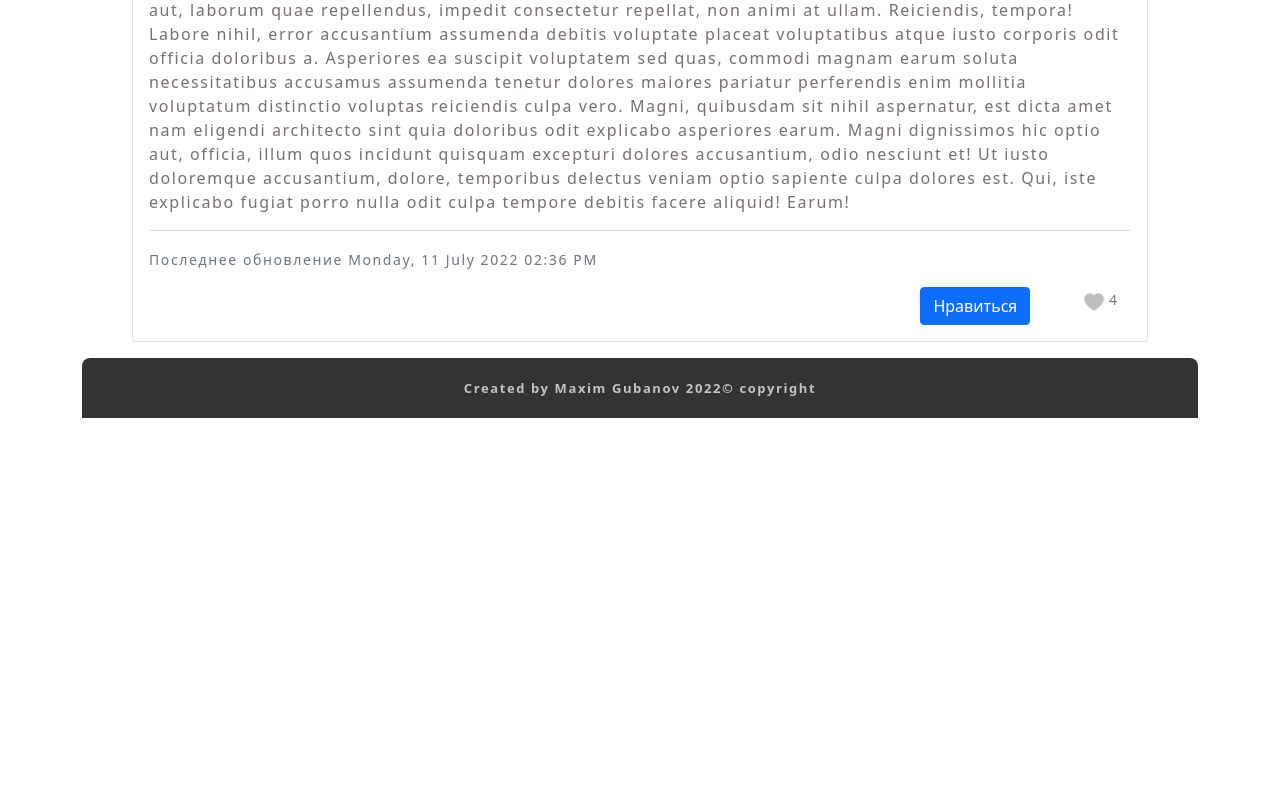
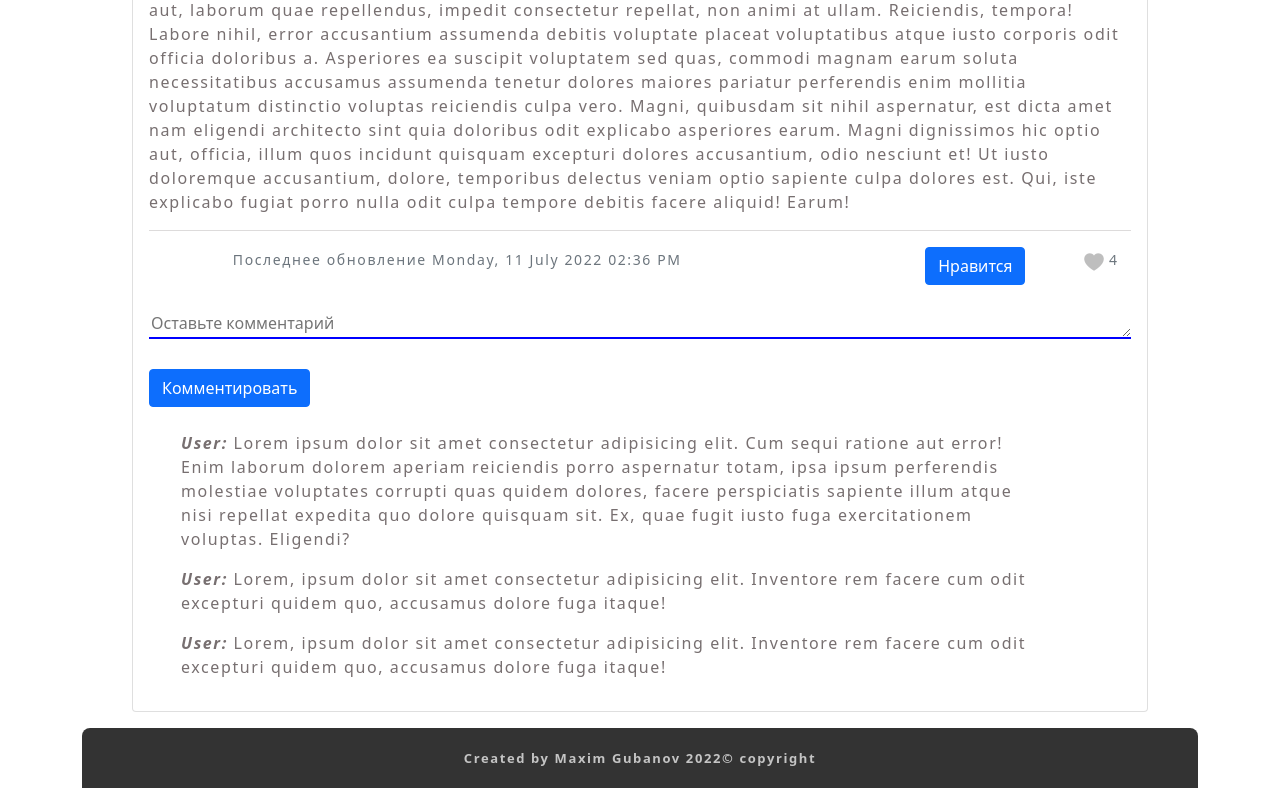
Before and after one commit to MaximGubanov/Flask_Project, a Flask app: page /post/1 in a window 1280 px wide. Shown: the part 1323-2111 px from the top of the page. Before the commit the page ends 1741 px from the top, so only its background shows below. Run offline with Flask 2, Linux system fonts and the light colour scheme; data comes from the database, SQL or seed files in the repository; both versions use the stored data as it was after the commit; some libraries are stand-ins or nearby versions.

Commit message:
Исправлния орф.ошибок

```diff
--- a/flask_Gubanov_project/templates/home.html
+++ b/flask_Gubanov_project/templates/home.html
@@ -6,7 +6,7 @@
     <div class="container">
         <main class="row">
             <section class="posts-block block col-8">
-                <h3>Последние добаленые записи</h3>
+                <h3>Последние добавленые записи</h3>
                 <div>
                     {% for post in last_posts %}
                         <div class="card w-95">
--- a/flask_Gubanov_project/templates/login.html
+++ b/flask_Gubanov_project/templates/login.html
@@ -44,7 +44,7 @@
                         <br><br>
 
                     <small style="font-size: 15px; font-weight: 500; margin-top: 26px;">
-                        Забыли пароль? <br> <a class="btn btn-primary" href="{{ url_for('users.reset_request') }}">Востановить</a>
+                        Забыли пароль? <br> <a class="btn btn-primary" href="{{ url_for('users.reset_request') }}">Восстановить</a>
                     </small>
                         <br><br>
 
--- a/flask_Gubanov_project/templates/post.html
+++ b/flask_Gubanov_project/templates/post.html
@@ -1,5 +1,18 @@
 {% extends "layout.html" %}
 
+{% block style %}
+    <style type="text/css">
+        .to-comment {
+            width: 100%;
+            border: hidden;
+            border-bottom: 2px solid blue;
+        }
+        .to-comment:focus {border: inherit;}
+        .comment span {font-style: italic; font-weight: 600;}
+        .block-comments {width: 90%;}
+        .block-comments ul {list-style: none;}
+    </style>
+{% endblock style %}
 
 {% block content %}
     <div class="container text-left relative_block" style="width: 1040px;">
@@ -10,8 +23,14 @@
                 <h3 class="card-title">{{ post.title }}</h3>
                 <p class="card-text">{{ post.content }}</p>
                 <hr>
-                <p class="card-text"><small class="text-muted">Последнее обновление {{ post.date_posted.strftime('%A, %d %B %Y %I:%M %p') }}</small></p>
                 <div class="post_btns row justify-content-end">
+                    <div class="col-8">
+                        <p class="card-text">
+                            <small class="text-muted">
+                                Последнее обновление {{ post.date_posted.strftime('%A, %d %B %Y %I:%M %p') }}
+                            </small>
+                        </p>
+                    </div>
                     {% if post.author == current_user %}
                         <div class="post_btn col-2 text-center">
                             <a href="{{ url_for('posts.update_post', post_id=post.id) }}" class="btn btn-primary">Редактировать</a>
@@ -22,21 +41,19 @@
                             </form>
                         </div>
                     {% else %}
-
                         {% if liked %}
-                            <div class="post_btn col-4 text-center">
+                            <div class="post_btn col-3 text-center">
                                 <small class="text-muted">
-                                    Вы уже поставили like этой статье
+                                    Вы уже поставили like
                                 </small>
                             </div>
                         {% else %}
                             <div class="post_btn col-2 text-center">
                                 <form action="{{ url_for('posts.like_post', post_id=post.id) }}" method="POST">
-                                    <input class="btn btn-primary" type="submit" value="Нравиться">
+                                    <input class="btn btn-primary" type="submit" value="Нравится">
                                 </form>
                             </div>
                         {% endif %}
-
                         <div class="col-1 text-center">
                             <small class="text-muted">
                                 <img src="{{ url_for('static', filename='images/like_mini.png') }}" alt="">
@@ -44,6 +61,27 @@
                             </small>
                         </div>
                     {% endif %}
+                </div><br>
+                <form>
+                    <textarea class="to-comment text-muted" rows="1" placeholder="Оставьте комментарий" maxlength="150"></textarea><br><br>
+                    <input class="btn btn-primary" type="submit" value="Комментировать">
+                </form><br>
+                <div class="block-comments">
+                    <ul>
+                        <li>
+                            <p class="comment">
+                                <span>
+                                    <a href="">User: </a>
+                                </span>
+                                Lorem ipsum dolor sit amet consectetur adipisicing elit. Cum sequi ratione aut error! Enim laborum dolorem aperiam reiciendis porro aspernatur totam, ipsa ipsum perferendis molestiae voluptates corrupti quas quidem dolores, facere perspiciatis sapiente illum atque nisi repellat expedita quo dolore quisquam sit. Ex, quae fugit iusto fuga exercitationem voluptas. Eligendi?</p>
+                        </li>
+                        <li>
+                            <p class="comment"><span>User: </span>Lorem, ipsum dolor sit amet consectetur adipisicing elit. Inventore rem facere cum odit excepturi quidem quo, accusamus dolore fuga itaque!</p>
+                        </li>
+                        <li>
+                            <p class="comment"><span>User: </span>Lorem, ipsum dolor sit amet consectetur adipisicing elit. Inventore rem facere cum odit excepturi quidem quo, accusamus dolore fuga itaque!</p>
+                        </li>
+                    </ul>
                 </div>
             </div>
         </div>
```
Also changed, not shown: flask_Gubanov_project/site.db.
